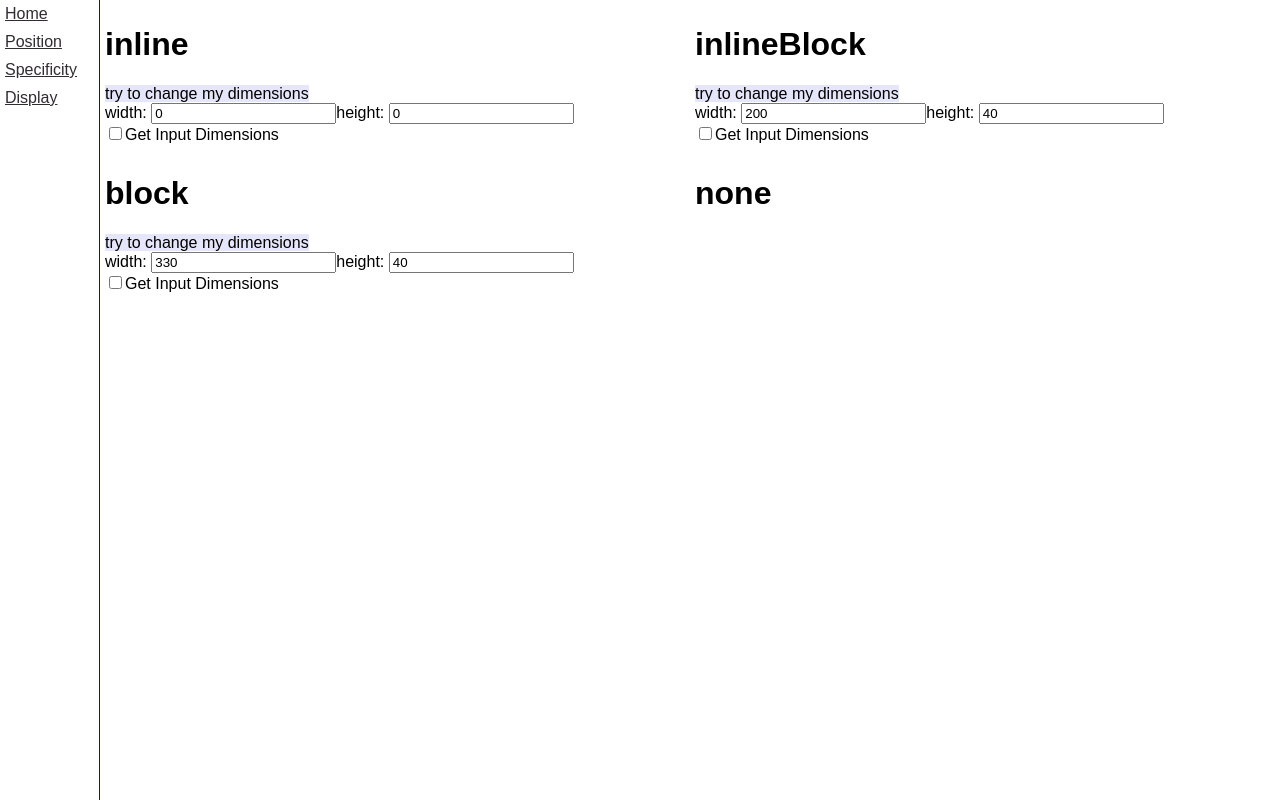
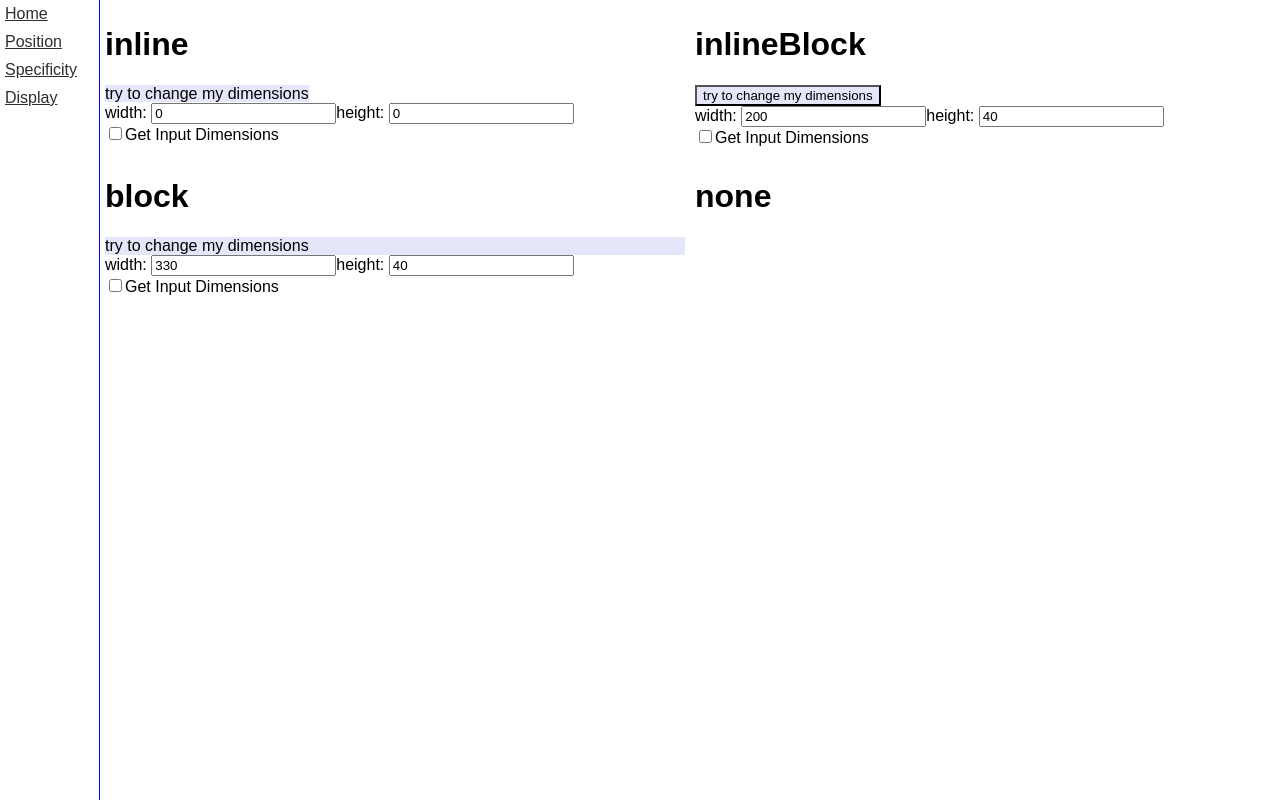
Before and after one commit to MatanAvneri/css-session, a React (Create React App) app: page /display in a window 1280 px wide. Built offline with nearby package versions, Linux system fonts and the light colour scheme.

Commit message:
fix display components

```diff
--- a/src/Display/index.js
+++ b/src/Display/index.js
@@ -47,16 +47,17 @@ export default class Display extends Component {
 
     }
 
-    section(key) {
+    section(key, children) {
         const isDimension = this.state[key].dimensions
+        const style = {
+            background: 'lavender',
+            width: isDimension ? this.state[key].width : undefined,
+            height: isDimension ? this.state[key].height : undefined
+        }
         return (
             <div>
                 <h1>{key}</h1>
-                <span style={{
-                    background: 'lavender',
-                    width: isDimension ? this.state[key].width : undefined,
-                    height: isDimension ? this.state[key].height : undefined
-                }}>try to change my dimensions</span>
+                {React.cloneElement(children, { style })}
                 {this.dimensions(key)}
                 <input type='checkbox'
                     checked={isDimension}
@@ -74,9 +75,9 @@ export default class Display extends Component {
     render() {
         return (
             <div style={{ display: 'grid', gridTemplateColumns: 'repeat(2,1fr)', gridRowGap: '10px', gridColumnGap: '10px' }}>
-                {this.section('inline')}
-                {this.section('inlineBlock')}
-                {this.section('block')}
+                {this.section('inline', <span>try to change my dimensions</span>)}
+                {this.section('inlineBlock', <button>try to change my dimensions</button>)}
+                {this.section('block', <div>try to change my dimensions</div>)}
                 <div>
                     <h1>none</h1>
                     <div style={{ display: 'none' }}>pick a boo</div>
```
